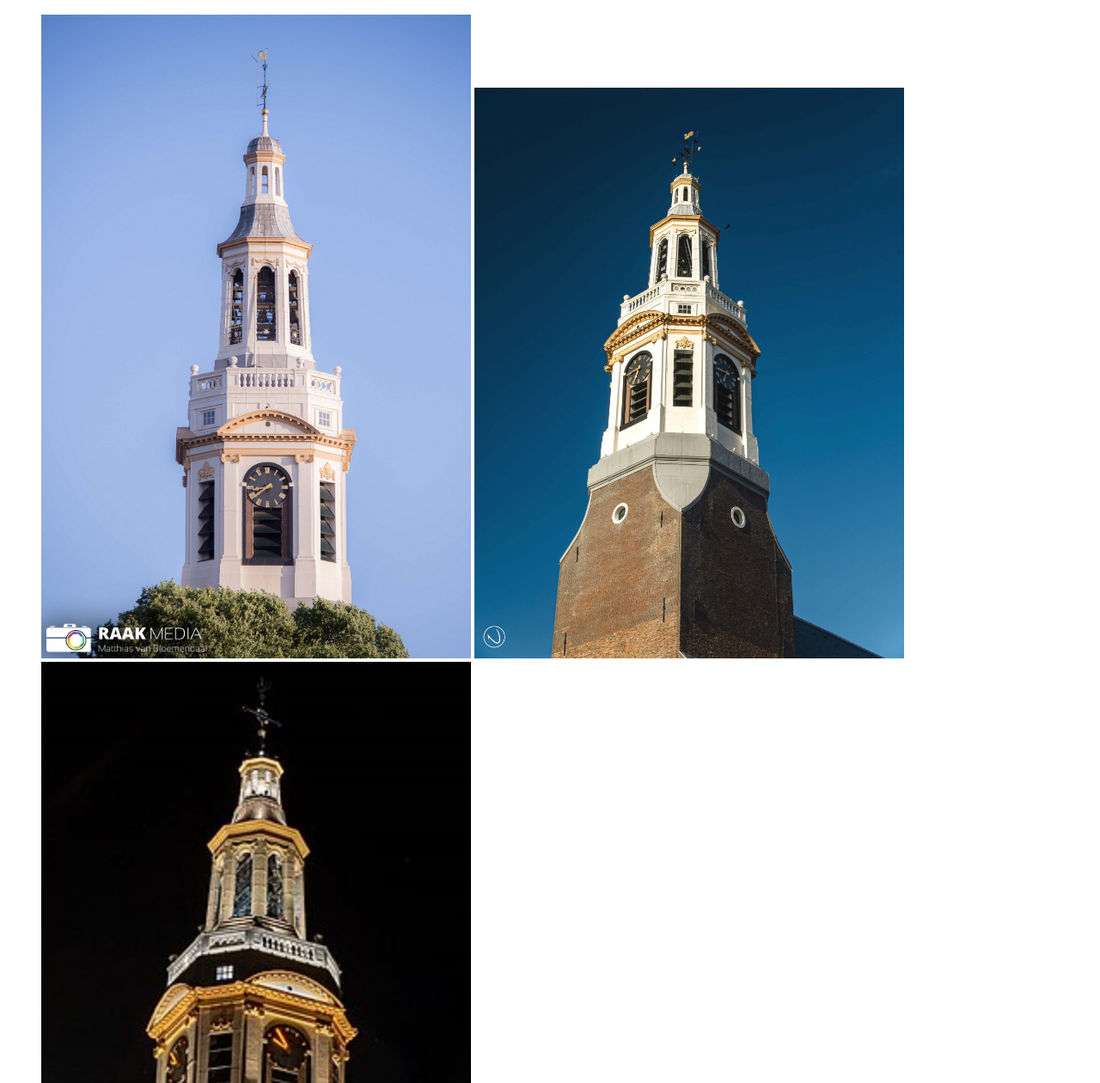
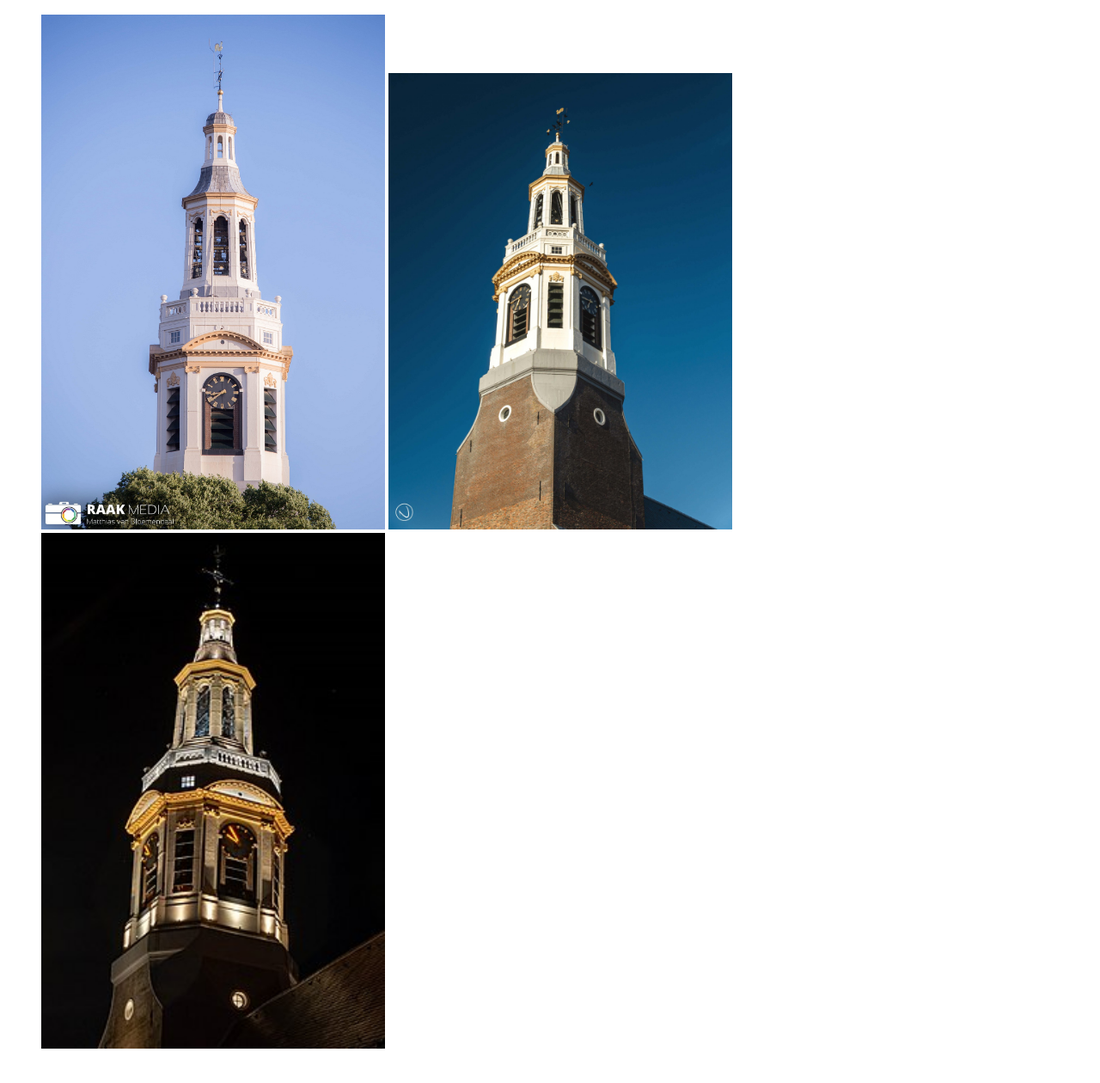
Before and after one commit to MAR-IT/les10, a plain HTML site: page galerij.html in a window 1280 px wide. Shown: the part 260-1520 px from the top of the page at 86% size. Drawn offline with Linux system fonts and the light colour scheme.

Commit message:
kleine aanpassing

```diff
--- a/galerij.html
+++ b/galerij.html
@@ -17,9 +17,9 @@
     </header>
     <div>
       <figure>
-        <img src="pic/toren2.jpg" alt="De mooiste 2" width="500">
-        <img src="pic/toren1.jpg" alt="De mooiste 1" width="500">
-        <img src="pic/toren3.jpg" alt="De mooiste 3" width="500">
+        <img src="pic/toren2.jpg" alt="De mooiste 2" width="400">
+        <img src="pic/toren1.jpg" alt="De mooiste 1" width="400">
+        <img src="pic/toren3.jpg" alt="De mooiste 3" width="400">
       </figure><br><br>
       <figure>
         <img src="pic/kerk.jpeg" alt="De grote kerk" width="1500">
```
Also changed, not shown: info.html (+0 -1 lines).
